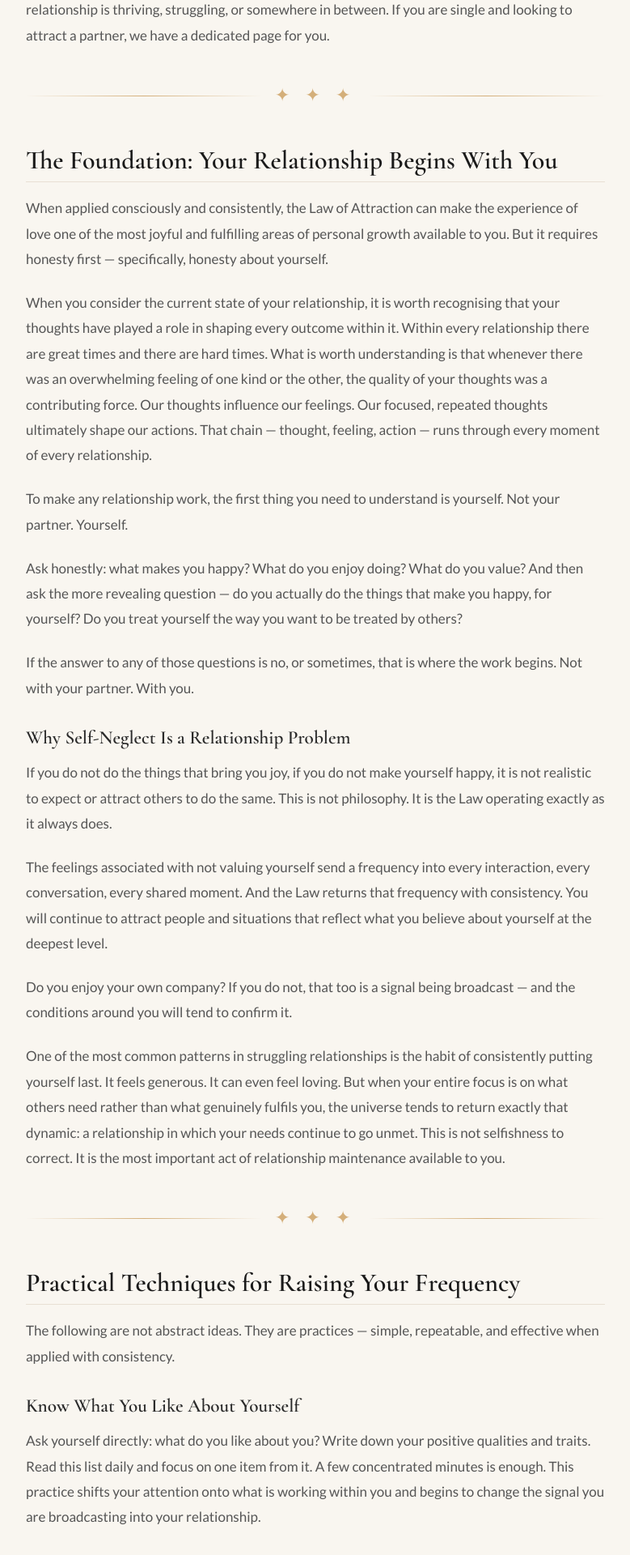
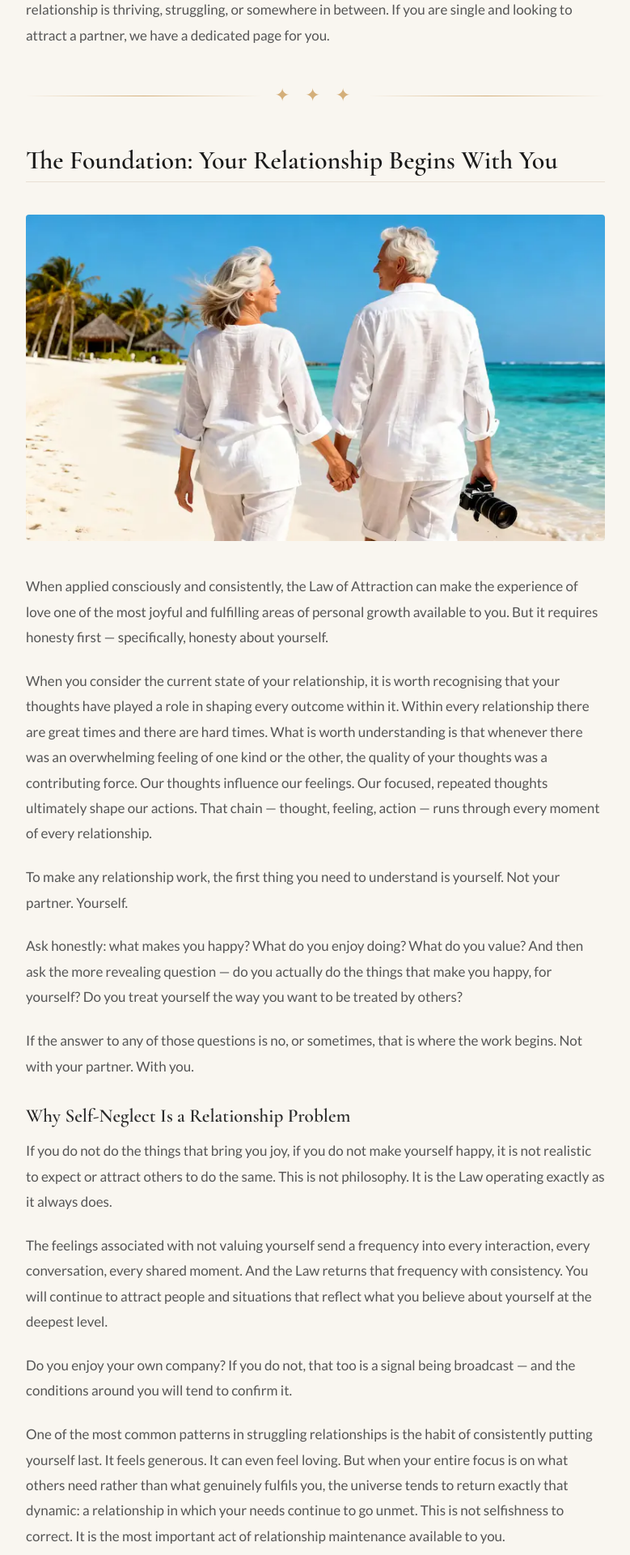
Before and after one commit to LOAC-Central/loacentral, a Jekyll site: the page built from law-of-attraction-love-relationships/index.html, in a window 1280 px wide. Shown: the part 1171-3091 px from the top of the page at 81% size, without its empty margins (250-1029 px from the left). Built offline with Jekyll 4.4.1, drawn with Linux system fonts in a browser that asks for light colours.

Commit message:
Update index.html

```diff
--- a/law-of-attraction-love-relationships/index.html
+++ b/law-of-attraction-love-relationships/index.html
@@ -405,7 +405,15 @@ permalink: /law-of-attraction-love-relationships/
 
     <h2>The Foundation: Your Relationship Begins With You</h2>
 
-        </div>
+       <img
+  src="{{ site.baseurl }}/media/love-relationships/lifelong-devotion-beach-horizon-golden-jubilee.webp"
+  alt="Couple walking along a beach at golden hour, symbolising lasting devotion and connection"
+  width="780"
+  height="439"
+  class="responsive-image"
+  loading="lazy"
+  decoding="async"
+/>
 
       <p>When applied consciously and consistently, the Law of Attraction can make the experience of love one of the most joyful and fulfilling areas of personal growth available to you. But it requires honesty first — specifically, honesty about yourself.</p>
 
```
